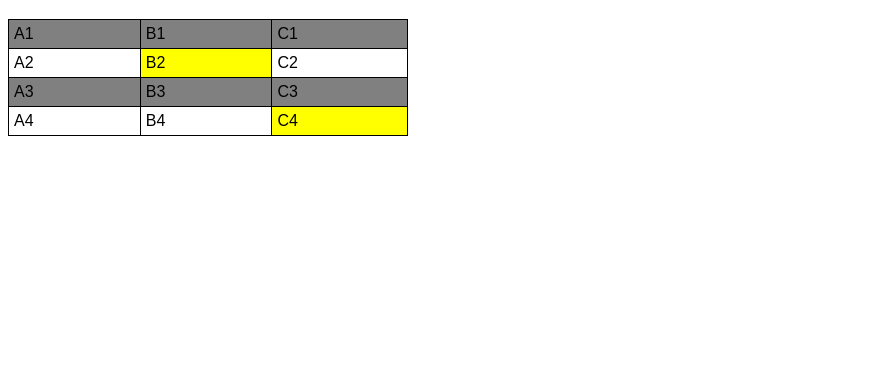
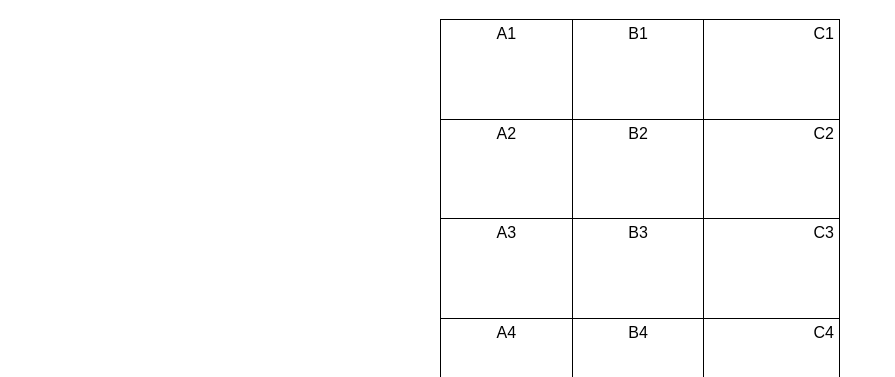
Before and after one commit to Sidnei-Junior-dev/HTML-CSS, a plain HTML site: page Exercícios/ex023/tabela.html in a window 1280 px wide. Shown: the part 61-438 px from the top of the page, without its empty margins (0-895 px from the left). Drawn offline with Linux system fonts and the light colour scheme.

Commit message:
Exercício 23 tabelas

```diff
--- a/Exercícios/ex023/tabela.html
+++ b/Exercícios/ex023/tabela.html
@@ -9,18 +9,19 @@
             font-family:Arial, Helvetica, sans-serif;
         }
         table{
+            margin: auto;
+            height: 400px;
             width: 400px;
             border-collapse: collapse;
         }
         td{
             border: 1px solid black;
             padding: 5px;
+            text-align: center;
+            vertical-align: top;
         }
-        tr.linha{
-            background-color: gray;
-        }
-        td.dado{
-            background-color: yellow;
+        .numero{
+            text-align: right;
         }
     </style>
 </head>
@@ -28,25 +29,25 @@
     <h1>Minha primeira Tabela</h1>
 
     <table>
-        <tr class="linha">
+        <tr>
             <td>A1</td>
             <td>B1</td>
-            <td>C1</td>
+            <td class="numero">C1</td>
         </tr>
         <tr>
             <td>A2</td>
-            <td class="dado">B2</td>
-            <td>C2</td>
+            <td>B2</td>
+            <td class="numero">C2</td>
         </tr>
-        <tr class="linha">
+        <tr>
             <td>A3</td>
             <td>B3</td>
-            <td>C3</td>
+            <td class="numero">C3</td>
         </tr>
         <tr>
             <td>A4</td>
             <td>B4</td>
-            <td  class="dado">C4</td>
+            <td class="numero">C4</td>
         </tr>
     </table>
 </body>
```
